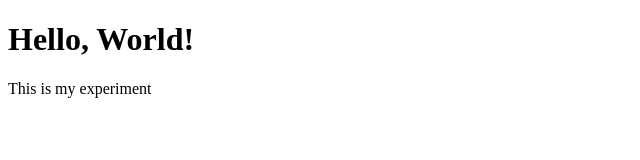
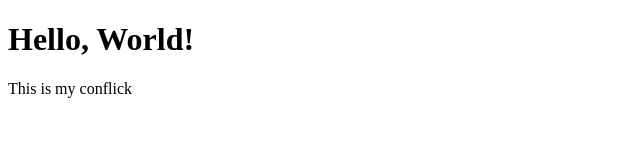
Before and after one commit to ivancybertech/new-repository, a plain HTML site: page index.html in a window 1280 px wide. Shown: the full height of the page, 0-640 px from the left. Drawn offline with Linux system fonts and the light colour scheme.

Commit message:
Mofify paragrapht

```diff
--- a/index.html
+++ b/index.html
@@ -7,6 +7,6 @@
 </head>
 <body>
     <h1>Hello, World!</h1>
-    <p>This is my experiment</p>
+    <p>This is my conflick</p>
 </body>
 </html>
```
